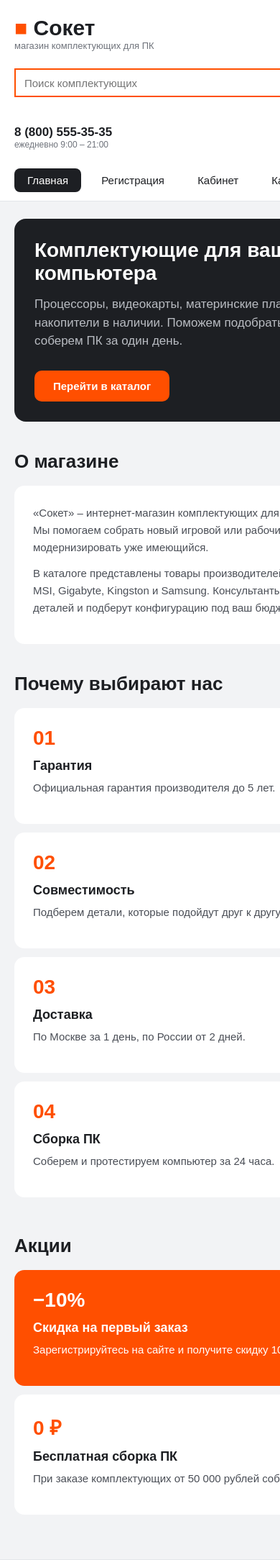
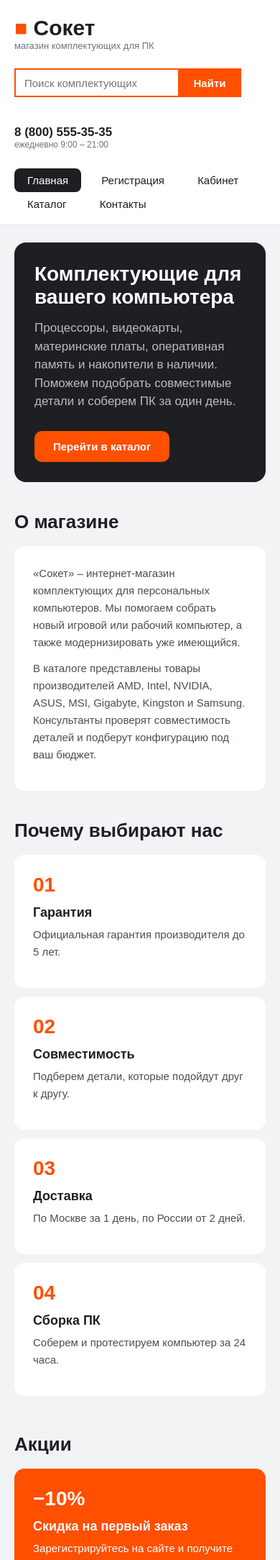
Before and after one commit to frnjuo/brand-photo-studio-, a PHP site: page / in a window 390 px wide; the page is wider, and only the part inside the window is pictured. Shown: the top 2168 px of that part at 72% size. Run offline with PHP 8.4, Linux system fonts and the light colour scheme.

Commit message:
ЛР9: поправить отображение на телефоне
Co-Authored-By: Claude Opus 5.5 <noreply@anthropic.com>
Claude-Session: https://claude.ai/code/session_01FPpNhkgtReaRARf6iDnnhE

```diff
--- a/lab9/head.php
+++ b/lab9/head.php
@@ -3,7 +3,7 @@
 <style>
 /* Общие стили */
 body { background-color: #f2f3f5; }
-table { border-collapse: collapse; border: none; }
+table { border-collapse: collapse; border: none; table-layout: fixed; }
 td { border: none; padding: 0; vertical-align: top; font-family: Arial, sans-serif; font-size: 15px; color: #1d1f23; }
 a { color: #1d1f23; text-decoration: none; }
 .wrap { max-width: 1100px; margin: 0 auto; padding: 0 20px; }
@@ -52,6 +52,7 @@ h1 { margin: 40px 0 18px 0; font-size: 26px; }
 
 /* Телефон */
 @media (max-width: 700px) {
+	.setka, .setka tbody, .setka tr { display: block; width: 100%; }
 	.setka td { display: block; width: auto !important; padding: 0 0 12px 0; }
 	.shapka { height: auto; padding-bottom: 12px; }
 	.poisk, .tel { padding-top: 12px; text-align: left; }
```
Also changed, not shown: lab9/preview.png.
